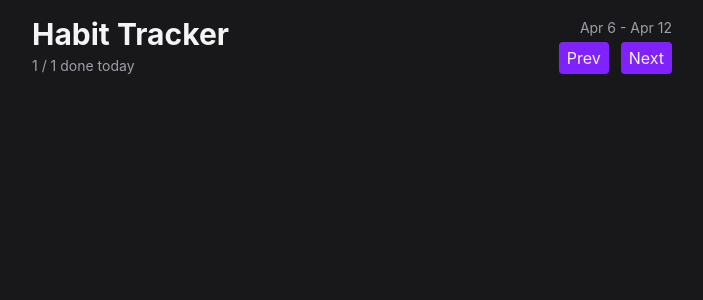
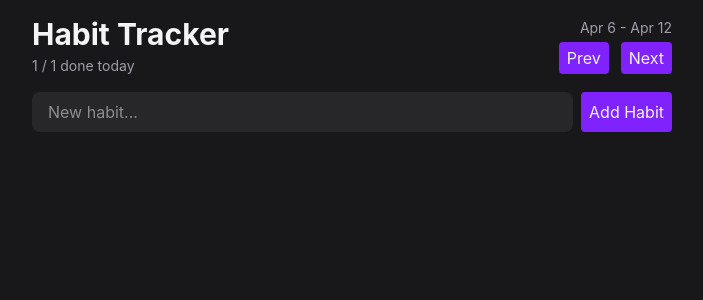
Before and after one commit to abhinav-nath/react-habit-tracker, a React (Vite) app: page / in a window 1280 px wide. Shown: the top 300 px of the page, without its empty margins (288-991 px from the left). Built offline with nearby package versions, Linux system fonts and the light colour scheme.

Commit message:
Add input form

```diff
--- a/src/App.tsx
+++ b/src/App.tsx
@@ -1,27 +1,11 @@
-import { Button } from "./components/Button";
+import { Header } from "./components/Header";
+import { HabitForm } from "./components/HabitForm";
 
 export default function App() {
   return (
     <div className="max-w-2xl mx-auto p-4 flex flex-col gap-4">
       <Header />
+      <HabitForm />
     </div>
   );
 }
-
-function Header() {
-  return (
-    <header className="flex items-center justify-between">
-      <div className="flex flex-col gap-1">
-        <h1 className="text-3xl font-bold">Habit Tracker</h1>
-        <span className="text-zinc-400 text-sm">1 / 1 done today</span>
-      </div>
-      <div className="flex flex-col gap-1 items-end">
-        <span className="text-zinc-400 text-sm">Apr 6 - Apr 12</span>
-        <div className="flex items-center gap-3">
-          <Button>Prev</Button>
-          <Button>Next</Button>
-        </div>
-      </div>
-    </header>
-  );
-}
--- /dev/null
+++ b/src/components/HabitForm.tsx
@@ -0,0 +1,13 @@
+import { Button } from "./Button";
+
+export function HabitForm() {
+  return (
+    <form className="flex gap-2">
+      <input
+        className="flex-1 rounded-lg bg-zinc-800 px-4 py-2 outline-none focus-visible:ring-2 focus-visible:ring-violet-500"
+        placeholder="New habit..."
+      />
+      <Button>Add Habit</Button>
+    </form>
+  );
+}
--- /dev/null
+++ b/src/components/Header.tsx
@@ -0,0 +1,19 @@
+import { Button } from "./Button";
+
+export function Header() {
+  return (
+    <header className="flex items-center justify-between">
+      <div className="flex flex-col gap-1">
+        <h1 className="text-3xl font-bold">Habit Tracker</h1>
+        <span className="text-zinc-400 text-sm">1 / 1 done today</span>
+      </div>
+      <div className="flex flex-col gap-1 items-end">
+        <span className="text-zinc-400 text-sm">Apr 6 - Apr 12</span>
+        <div className="flex items-center gap-3">
+          <Button>Prev</Button>
+          <Button>Next</Button>
+        </div>
+      </div>
+    </header>
+  );
+}
```
